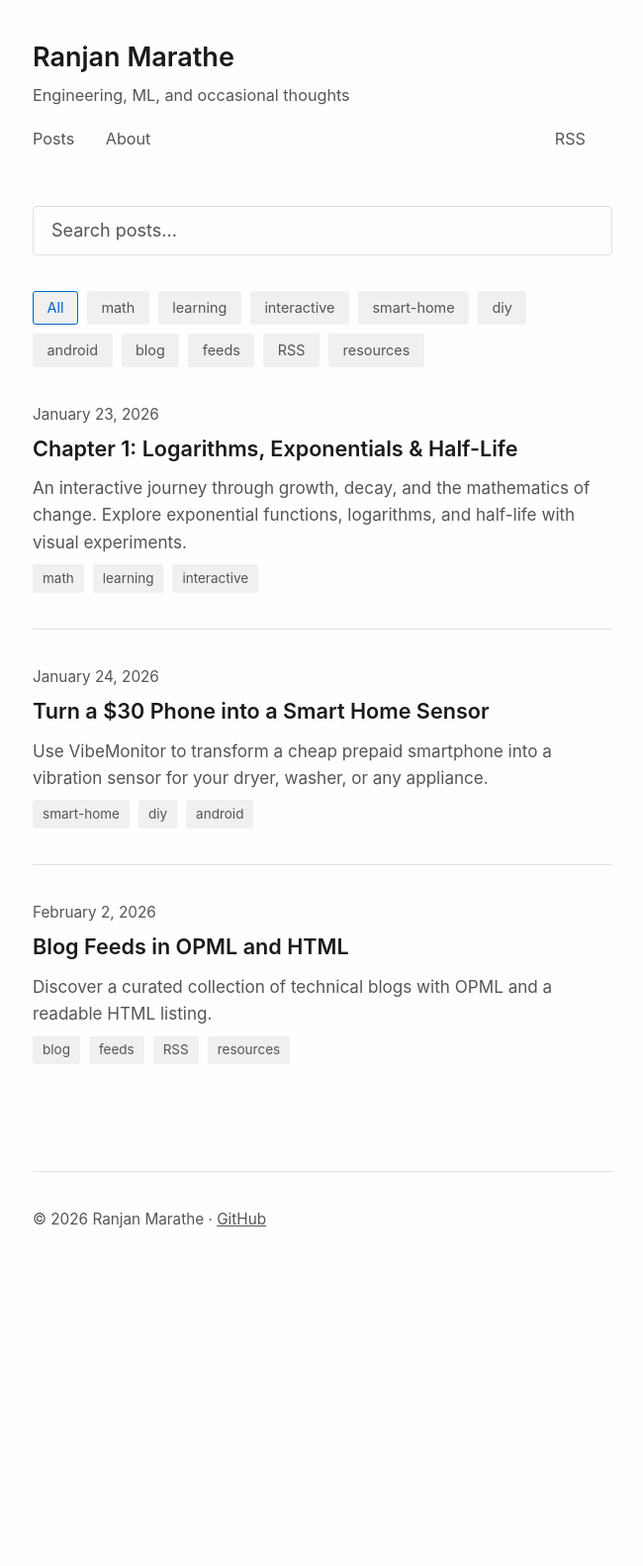
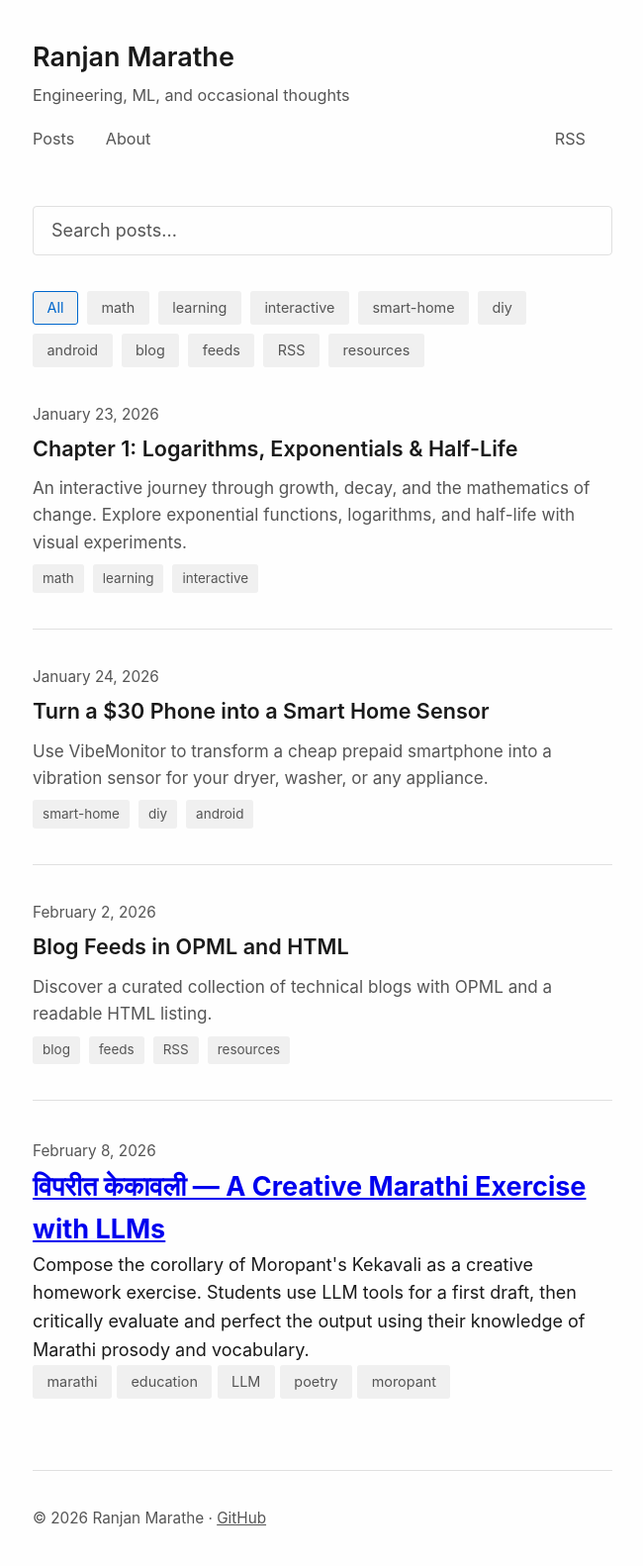
Before and after one commit to PriyaranjanMarathe/priyaranjanmarathe.github.io, a Jekyll site: the page docs/blog/index.html, which Jekyll copies as it is, in a window 1280 px wide. Shown: the whole page at 99% size, without its empty margins (314-964 px from the left). Built offline with Jekyll 4.4.1, drawn with Linux system fonts in a browser that asks for light colours; before the commit the page ends 1281 px from its top, so only the background shows below that.

Commit message:
Update index.html

```diff
--- a/docs/blog/index.html
+++ b/docs/blog/index.html
@@ -278,6 +278,32 @@
         <span class="tag">resources</span>
     </div>
 </li>
+
+<!--
+    ADD THIS ENTRY to your blog index page (index.html)
+    Place it in the list of posts, in the appropriate chronological position.
+    The existing entries follow this pattern - this matches that structure.
+-->
+
+<!-- ENTRY TO ADD TO INDEX PAGE -->
+
+<li>
+    <span class="post-date">February 8, 2026</span>
+    <h2><a href="/blog/posts/kekavali-viparit-exercise.html">विपरीत केकावली — A Creative Marathi Exercise with LLMs</a></h2>
+    <p>
+        Compose the corollary of Moropant's Kekavali as a creative homework exercise.
+        Students use LLM tools for a first draft, then critically evaluate and perfect
+        the output using their knowledge of Marathi prosody and vocabulary.
+    </p>
+    <div class="tags">
+        <span class="tag">marathi</span>
+        <span class="tag">education</span>
+        <span class="tag">LLM</span>
+        <span class="tag">poetry</span>
+        <span class="tag">moropant</span>
+    </div>
+</li>
+<!-- END ENTRY -->
         </ul>
 
         <p class="no-results" id="no-results">No posts found.</p>
```
